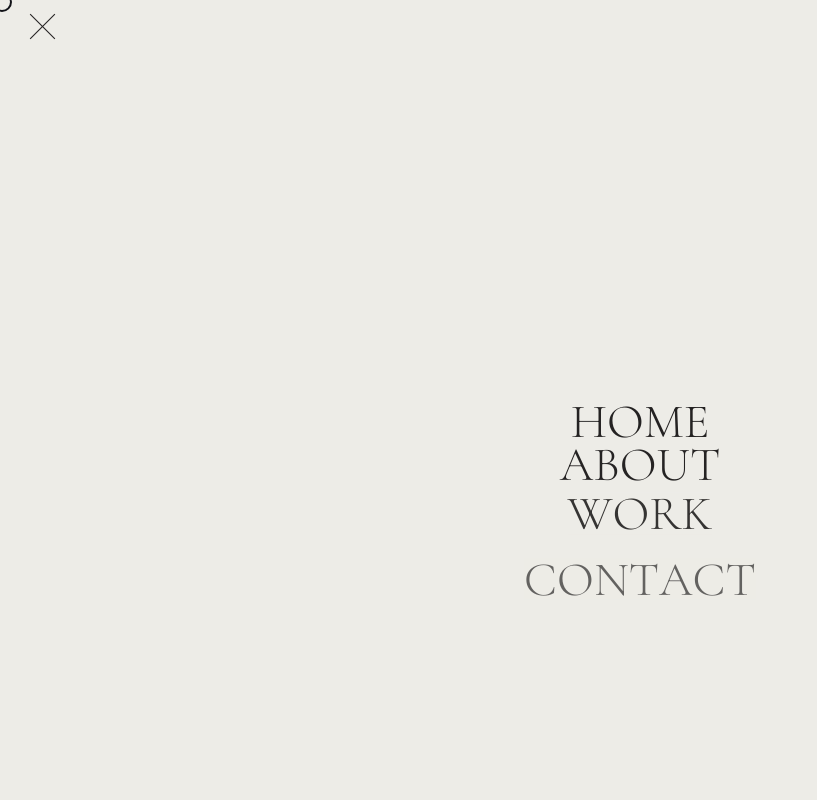
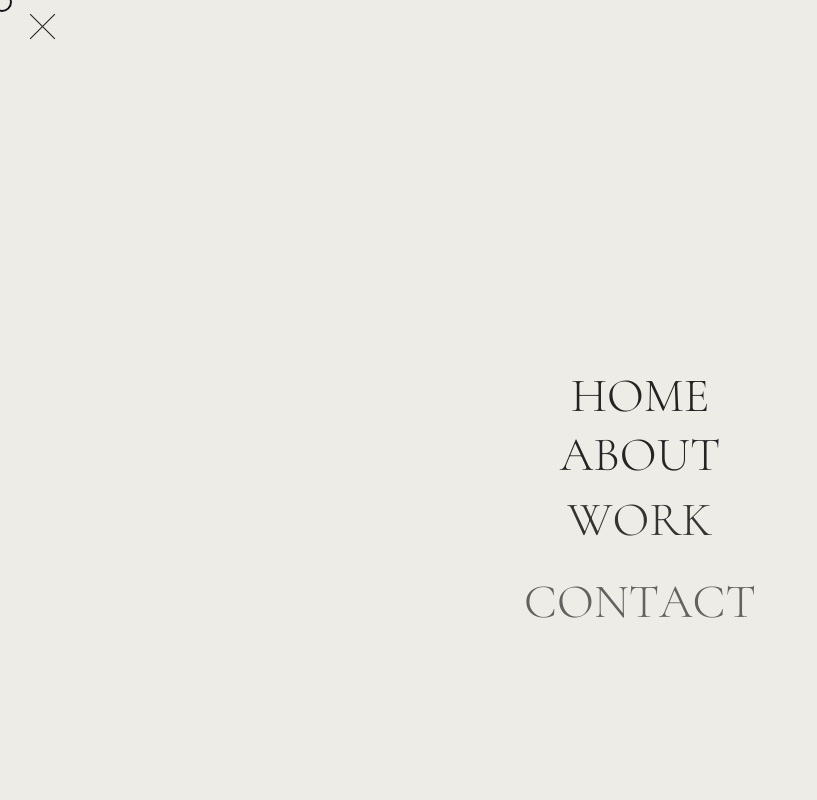
Before and after one commit to vanessamald/studiorevivir, a React (Create React App) app in the folder client/: page /about in a window 1280 px wide. Both pictures are taken after a click on the button 48 px from the left and 32 px from the top of the page. Shown: the top 800 px of the page, without its empty margins (0-817 px from the left). Built offline with nearby package versions, Linux system fonts and the light colour scheme.

Commit message:
updating fonts

```diff
--- a/client/src/components/About/index.js
+++ b/client/src/components/About/index.js
@@ -60,12 +60,12 @@ function About() {
                     <h2>Behind the Brand</h2>
                     <p>
                         If you are new here my name is Vanessa, I love creating content whether it's for myself or my brand.
-                        In Spanish <em>revívír</em> means to come alive again, to reawaken. After discovering Web Development,
+                        In Spanish <em className='font-italic bolder'>revívír</em> means to come alive again, to reawaken. After discovering Web Development,
                         my creativity was reawakened and I wanted to commemorate my excitement for this new career path with a fitting name.
                     </p>
                 </div>
                 <div>
-                    <h2>Why <em>revívír</em>?</h2>
+                    <h2>Why <em className='font-italic bolder'>revívír</em>?</h2>
                     <p> Attract more clients!</p>
                     <p> Enhanced user experience converts to increased engagement by:</p>
                     <ul>
--- a/client/src/components/Contact/index.js
+++ b/client/src/components/Contact/index.js
@@ -149,7 +149,7 @@ function Contact() {
             </div>
         </div>
         <div className='contact-button-container'>
-            <a className='text-animation' style={{animationDelay: '2s'}} onClick={handleClick}><SplitText2 text='Contact'/></a>
+            <a className='text-animation font-classic' style={{animationDelay: '2s'}} onClick={handleClick}><SplitText2 text='Contact'/></a>
         </div>
     </div>
     )
--- a/client/src/components/Navigation/index.js
+++ b/client/src/components/Navigation/index.js
@@ -43,9 +43,9 @@ function Navigation() {
             <div className={menu}>
                 <div className='menu-content flex-column justify-center align-center'>
                     <SplitText text='Menu'/>
-                    <a className='text-animation nav-text' style={{animationDelay: '0.5s'}} href='/'><SplitText2 text='Home' /></a>
-                    <a className='text-animation' style={{animationDelay: '1s'}} href='/about'><SplitText2 text='About' /></a>
-                    <a className='text-animation' style={{animationDelay: '1.5s'}} href='/work'><SplitText2 text='Work' /></a>
+                    <a className='text-animation font-classic' style={{animationDelay: '0.5s'}} href='/'><SplitText2 text='Home' /></a>
+                    <a className='text-animation font-classic' style={{animationDelay: '1s'}} href='/about'><SplitText2 text='About' /></a>
+                    <a className='text-animation font-classic' style={{animationDelay: '1.5s'}} href='/work'><SplitText2 text='Work' /></a>
                     <Contact/>
                 </div>
                 <div>
--- a/client/src/index.css
+++ b/client/src/index.css
@@ -193,8 +193,7 @@ a {
   font-size: 3rem;
   text-transform: uppercase;
   font-weight: 100;
-  /*letter-spacing: -.075em;*/
-  line-height: 2.5rem
+
 }
 
 .menu-link-letter {
@@ -203,7 +202,7 @@ a {
   transition: transform 1s ease;
   background-color: transparent;
   color: var(--body-bg-color);
-  font-family: 'Cormorant Garamond', serif;
+
 }
 
 .menu-link-text:hover .menu-link-letter {
@@ -441,6 +440,8 @@ a {
   font-size: 3rem;
   line-height: 3rem;
   text-align: center;
+  font-family: 'Cormorant Garamond', serif;
+
 }
 
 .about-i-container {
@@ -452,11 +453,14 @@ a {
   margin-left: -200px;
   font-size: 2rem;
   margin-top: -25px;
+  font-family: 'Cormorant Garamond', serif;
+
 }
 
 .about-content {
   height: 100vh;
   padding: 100px;
+
 }
 /* About Styling Ends */
 
@@ -627,6 +631,21 @@ a {
   text-decoration: none;
 }
 
+.font-italic {
+  font-family: 'Cormorant Garamond', serif;
+  font-style: italic;
+}
+
+.font-classic {
+  font-family: 'Cormorant Garamond', serif;
+}
+
+.bolder {
+  font-weight: bolder;
+}
+
+/* Font Styling Ends */
+
 /* Split Text Animation Styling */
 .menu-content > span span {
   position: relative;
@@ -636,7 +655,8 @@ a {
   font-size: 6rem;
   opacity: 0;
   animation: split-text 2s forwards;
-  font-family: 'Cormorant Garamond', serif;
+
+
 /*
   font-style: italic;
   text-transform: lowercase;
```
